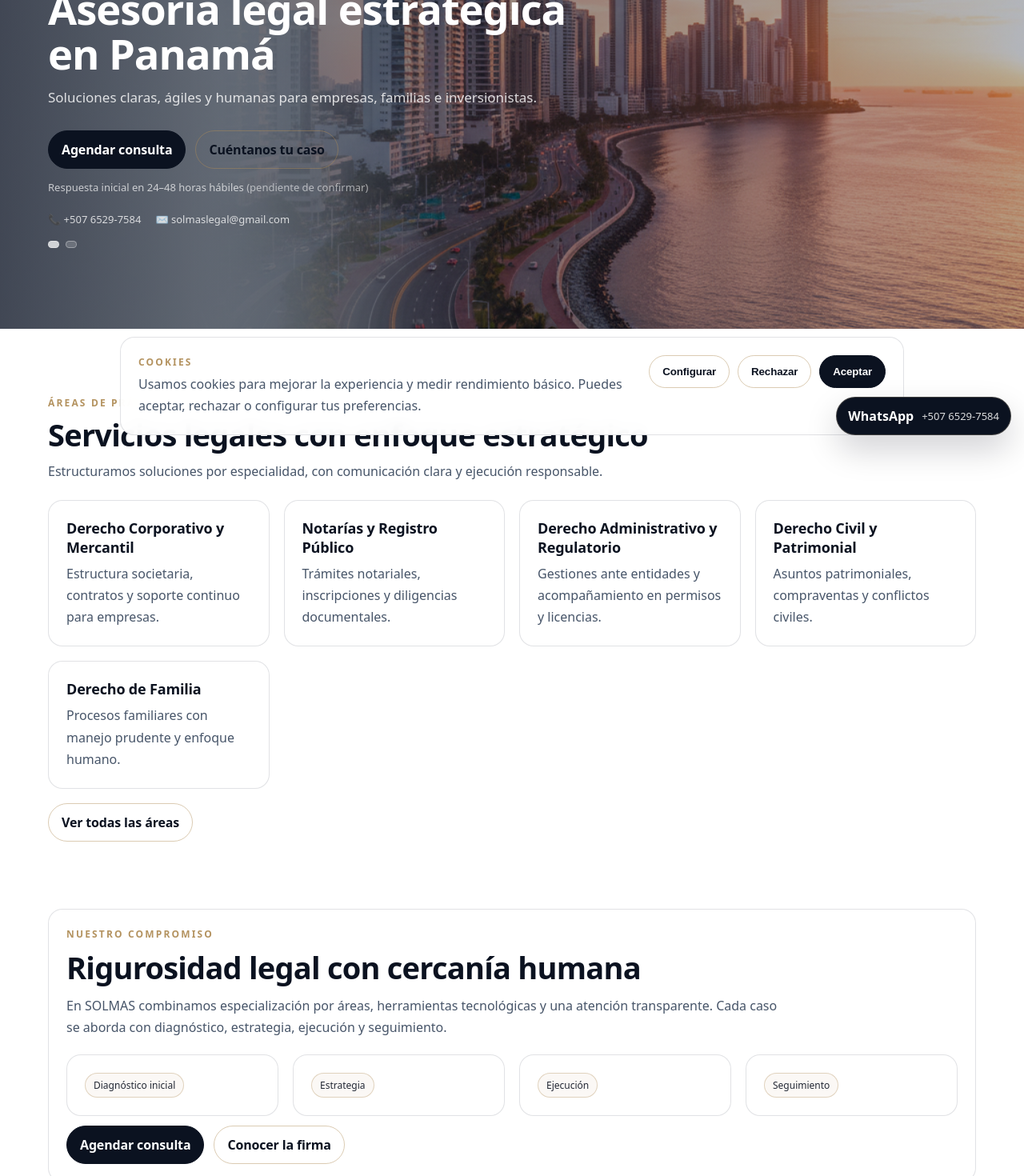
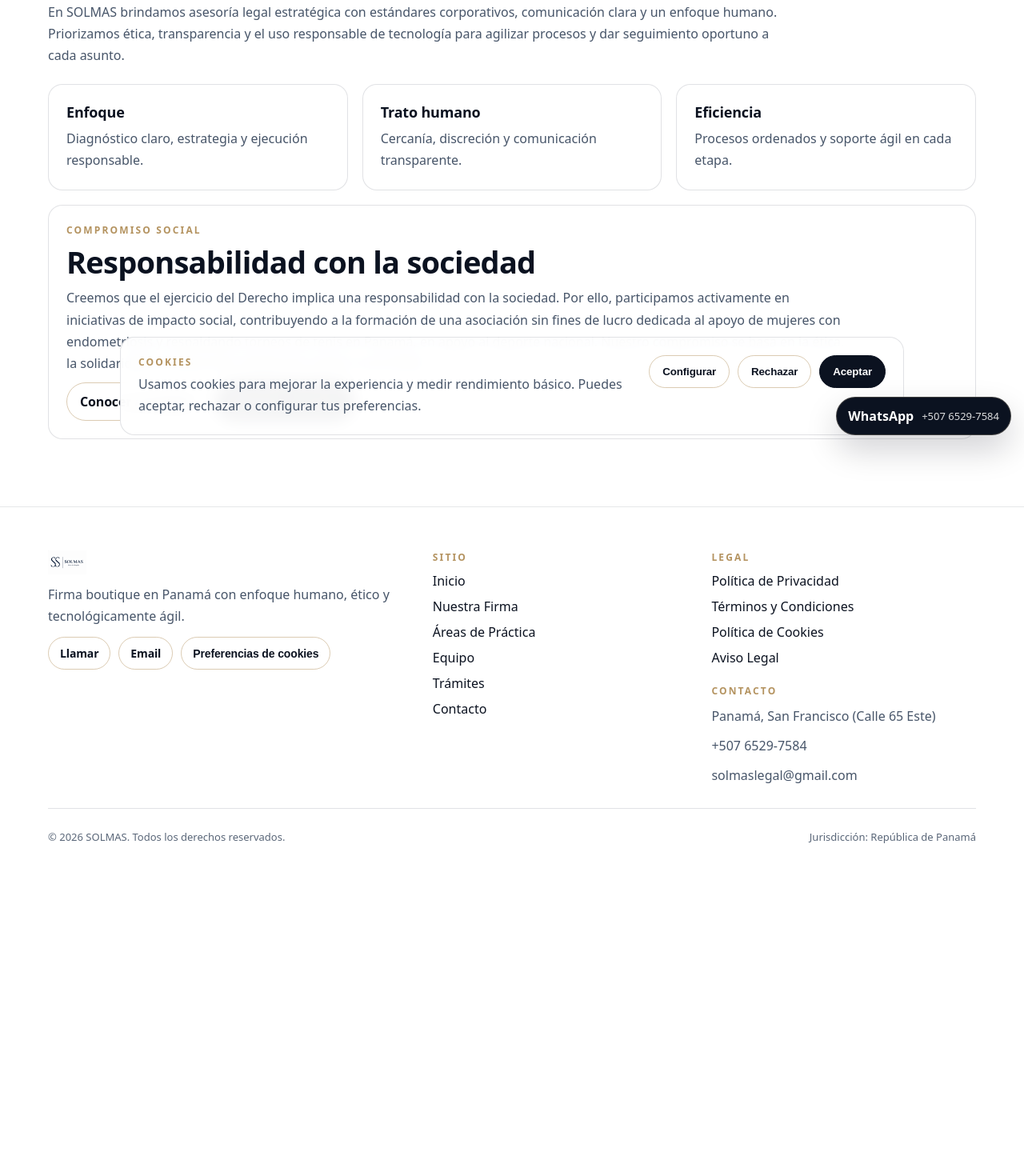
Before and after one commit to lulabtechnology/solmas-web, a Next.js app: page /nuestra-firma in a window 1280 px wide. Shown: the part 240-1710 px from the top of the page at 80% size. After the commit the page ends 1349 px from the top, so only its background shows below. Built offline with nearby package versions, Linux system fonts and the light colour scheme.

Commit message:
Update page.tsx

```diff
--- a/app/nuestra-firma/page.tsx
+++ b/app/nuestra-firma/page.tsx
@@ -1,38 +1,27 @@
-import Hero from "@/components/Hero";
+export default function Page() {
+  return (
+    <main className="section">
+      <div className="container">
+        <div className="kicker">Nuestra firma</div>
+        <h1 className="h2" style={{ marginTop: 10 }}>
+          Boutique legal en Panamá
+        </h1>
 
-export default function HomePage() {
-  return (
-    <main>
-      <Hero />
-
-      <section className="section">
-        <div className="container">
-          <div className="kicker">Áreas de práctica</div>
-          <h2 className="h2" style={{ marginTop: 10 }}>
-            Servicios legales con enfoque estratégico
-          </h2>
-          <p className="p" style={{ marginTop: 10, maxWidth: 760 }}>
-            Estructuramos soluciones por especialidad, con comunicación clara y ejecución responsable.
+        <p className="p" style={{ marginTop: 12, maxWidth: 920 }}>
+          En SOLMAS brindamos asesoría legal estratégica con estándares corporativos, comunicación clara y un enfoque
+          humano. Priorizamos ética, transparencia y el uso responsable de tecnología para agilizar procesos y dar
+          seguimiento oportuno a cada asunto.
         </p>
 
-          <div
-            className="grid"
-            style={{
-              marginTop: 22,
-              gridTemplateColumns: "repeat(auto-fit, minmax(260px, 1fr))",
-            }}
-          >
+        <div className="grid" style={{ marginTop: 22, gridTemplateColumns: "repeat(3, 1fr)" }}>
           {[
-              ["Derecho Corporativo y Mercantil", "Estructura societaria, contratos y soporte continuo para empresas."],
-              ["Notarías y Registro Público", "Trámites notariales, inscripciones y diligencias documentales."],
-              ["Derecho Administrativo y Regulatorio", "Gestiones ante entidades y acompañamiento en permisos y licencias."],
-              // ✅ QUITADO: Propiedad Intelectual
-              ["Derecho Civil y Patrimonial", "Asuntos patrimoniales, compraventas y conflictos civiles."],
-              ["Derecho de Familia", "Procesos familiares con manejo prudente y enfoque humano."],
+            ["Enfoque", "Diagnóstico claro, estrategia y ejecución responsable."],
+            ["Trato humano", "Cercanía, discreción y comunicación transparente."],
+            ["Eficiencia", "Procesos ordenados y soporte ágil en cada etapa."],
           ].map(([t, d]) => (
             <div key={t} className="card">
               <div className="card-pad">
-                  <h3 className="h3">{t}</h3>
+                <h2 className="h3">{t}</h2>
                 <p className="p" style={{ marginTop: 8 }}>
                   {d}
                 </p>
@@ -41,51 +30,10 @@ export default function HomePage() {
           ))}
         </div>
 
-          <div style={{ marginTop: 18 }}>
-            <a className="btn" href="/areas-de-practica">
-              Ver todas las áreas
-            </a>
-          </div>
-        </div>
-      </section>
-
-      <section className="section" style={{ paddingTop: 0 }}>
-        <div className="container">
-          <div className="card">
-            <div className="card-pad" style={{ display: "grid", gap: 12 }}>
-              <div className="kicker">Nuestro compromiso</div>
-              <h2 className="h2">Rigurosidad legal con cercanía humana</h2>
-              <p className="p" style={{ maxWidth: 900 }}>
-                En SOLMAS combinamos especialización por áreas, herramientas tecnológicas y una atención transparente.
-                Cada caso se aborda con diagnóstico, estrategia, ejecución y seguimiento.
-              </p>
-
-              <div className="grid" style={{ gridTemplateColumns: "repeat(4, 1fr)", marginTop: 8 }}>
-                {["Diagnóstico inicial", "Estrategia", "Ejecución", "Seguimiento"].map((x) => (
-                  <div key={x} className="card" style={{ boxShadow: "none" }}>
-                    <div className="card-pad">
-                      <span className="badge">{x}</span>
-                    </div>
-                  </div>
-                ))}
-              </div>
-
-              <div style={{ display: "flex", gap: 12, flexWrap: "wrap" }}>
-                <a className="btn primary" href="/contacto">
-                  Agendar consulta
-                </a>
-                <a className="btn" href="/nuestra-firma">
-                  Conocer la firma
-                </a>
-              </div>
-            </div>
-          </div>
-
-          {/* ✅ Compromiso Social */}
         <div className="card" style={{ marginTop: 18 }}>
           <div className="card-pad" style={{ display: "grid", gap: 10 }}>
             <div className="kicker">Compromiso social</div>
-              <h2 className="h2">Responsabilidad con nuestra comunidad</h2>
+            <h2 className="h2">Responsabilidad con la sociedad</h2>
             <p className="p" style={{ maxWidth: 980 }}>
               Creemos que el ejercicio del Derecho implica una responsabilidad con la sociedad. Por ello,
               participamos activamente en iniciativas de impacto social, contribuyendo a la formación de una
@@ -93,24 +41,24 @@ export default function HomePage() {
               de tenis en Panamá, en apoyo al deporte nacional. Nuestro compromiso se basa en la ética, la
               solidaridad y el desarrollo integral de nuestra comunidad.
             </p>
+
             <div style={{ display: "flex", gap: 12, flexWrap: "wrap" }}>
-                <a className="btn" href="/nuestra-firma">
-                  Ver más sobre SOLMAS
+              <a className="btn" href="/equipo">
+                Conocer al equipo
               </a>
               <a className="btn primary" href="/contacto">
-                  Contactar
+                Agendar consulta
               </a>
             </div>
           </div>
         </div>
-        </div>
-      </section>
 
         <style>{`
           @media (max-width: 980px){
             .grid{ grid-template-columns: 1fr !important; }
           }
         `}</style>
+      </div>
     </main>
   );
 }
```
Lines whose indentation alone changed are shown as unchanged.
